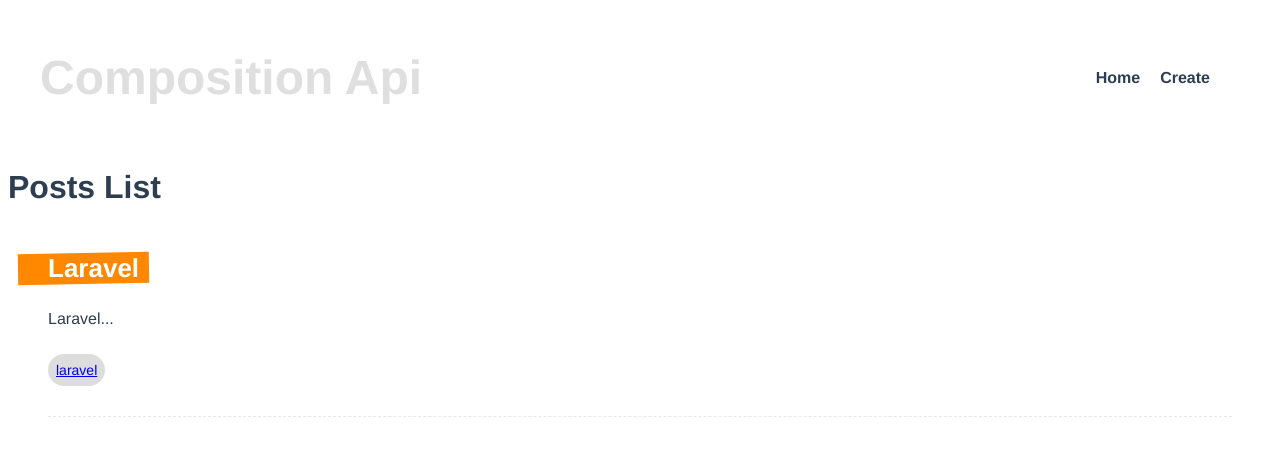
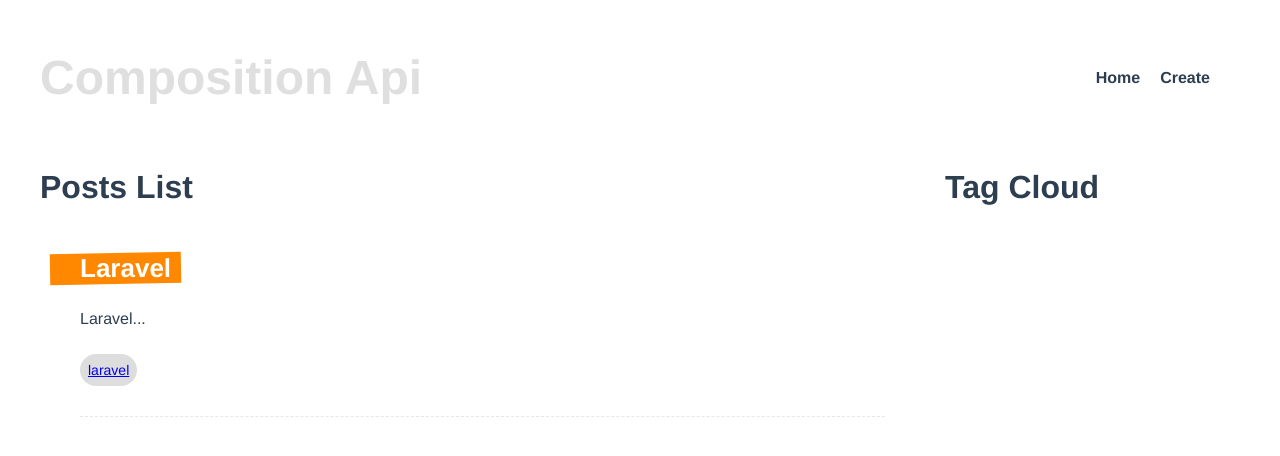
Before and after one commit to Puchai30/Aync-in-composition-api, a Vue app: page /tags/laravel in a window 1280 px wide. Shown: the top 456 px of the page. Built offline with nearby package versions, Linux system fonts and the light colour scheme; data requests are answered from the project's data file.

Commit message:
create our tagCloud component and style

```diff
--- /dev/null
+++ b/src/components/TagCloud.vue
@@ -0,0 +1,9 @@
+<template>
+  <h1>Tag Cloud</h1>
+</template>
+
+<script>
+export default {};
+</script>
+
+<style></style>
--- a/src/views/HomeView.vue
+++ b/src/views/HomeView.vue
@@ -4,8 +4,13 @@
       {{ error }}
     </div>
 
-    <div v-if="posts.length > 0">
-      <PostsList :home_posts="posts"></PostsList>
+    <div v-if="posts.length > 0" class="layout">
+      <div>
+        <PostsList :home_posts="posts"></PostsList>
+      </div>
+      <div>
+        <TagCloud></TagCloud>
+      </div>
     </div>
 
     <div v-else>
@@ -15,13 +20,14 @@
 </template>
 
 <script>
+import TagCloud from "../components/TagCloud";
 import Loading from "../components/Loading";
 import PostsList from "../components/PostsList";
 import getPosts from "../composables/getPosts";
-import { ref } from "vue";
 
 export default {
   components: {
+    TagCloud,
     Loading,
     PostsList,
   },
@@ -39,4 +45,9 @@
   margin: 0 auto;
   padding: 10px;
 }
+.layout {
+  display: grid;
+  grid-template-columns: 3fr 1fr;
+  gap: 20px;
+}
 </style>
--- a/src/views/Tag.vue
+++ b/src/views/Tag.vue
@@ -1,21 +1,32 @@
 <template>
+  <div class="tag">
     <div v-if="error">
       {{ error }}
     </div>
 
-  <div v-if="posts.length">
+    <div v-if="posts.length" class="layout">
+      <div>
         <PostsList :home_posts="filterPosts"></PostsList>
       </div>
+      <div>
+        <TagCloud></TagCloud>
+      </div>
+    </div>
     <div v-else>Loading . . .</div>
+  </div>
 </template>
 
 <script>
+import TagCloud from "../components/TagCloud";
 import PostsList from "../components/PostsList";
 import getPosts from "@/composables/getPosts";
 
 import { computed } from "vue";
 export default {
-  components: { PostsList },
+  components: {
+    TagCloud,
+    PostsList,
+  },
   props: ["tag"],
   setup(props) {
     let { posts, error, load } = getPosts();
@@ -32,4 +43,9 @@
 };
 </script>
 
-<style></style>
+<style>
+.tag {
+  max-width: 1200px;
+  margin: 0 auto;
+}
+</style>
```
Lines whose indentation alone changed are shown as unchanged.
